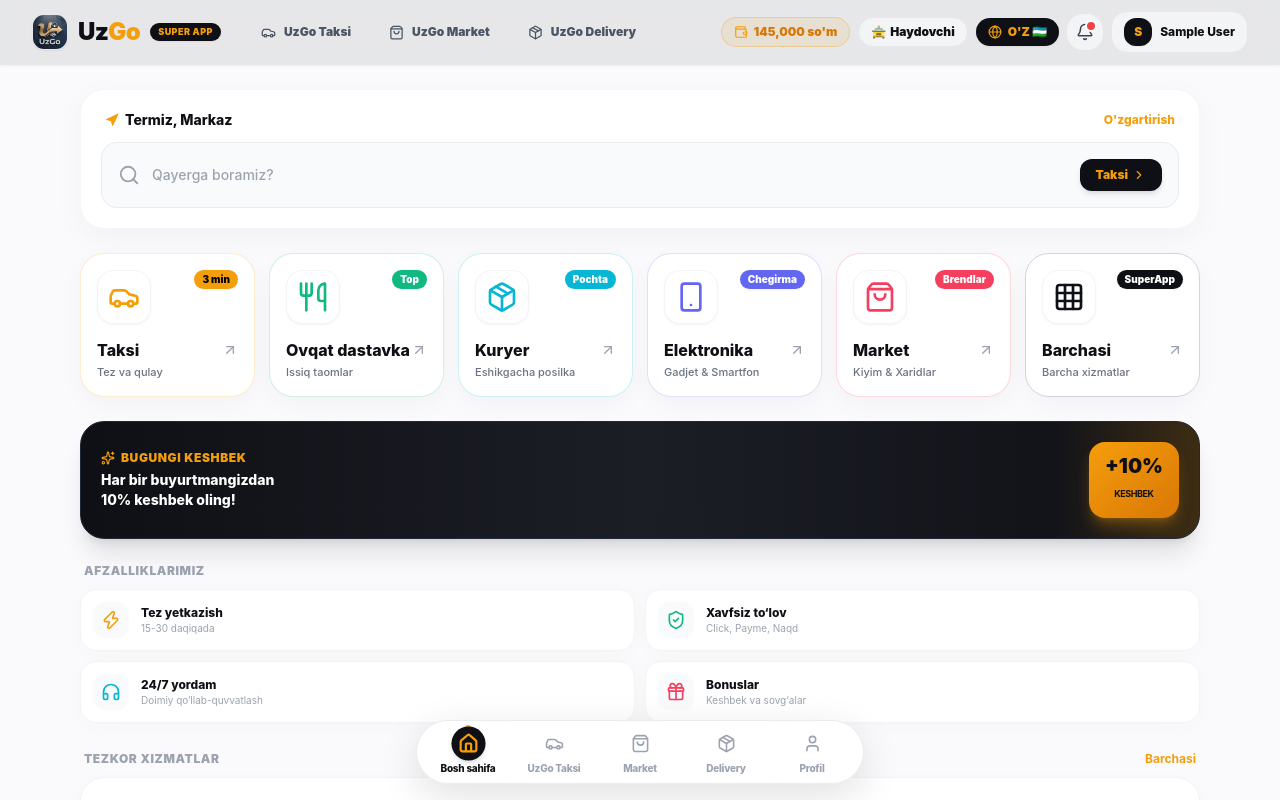
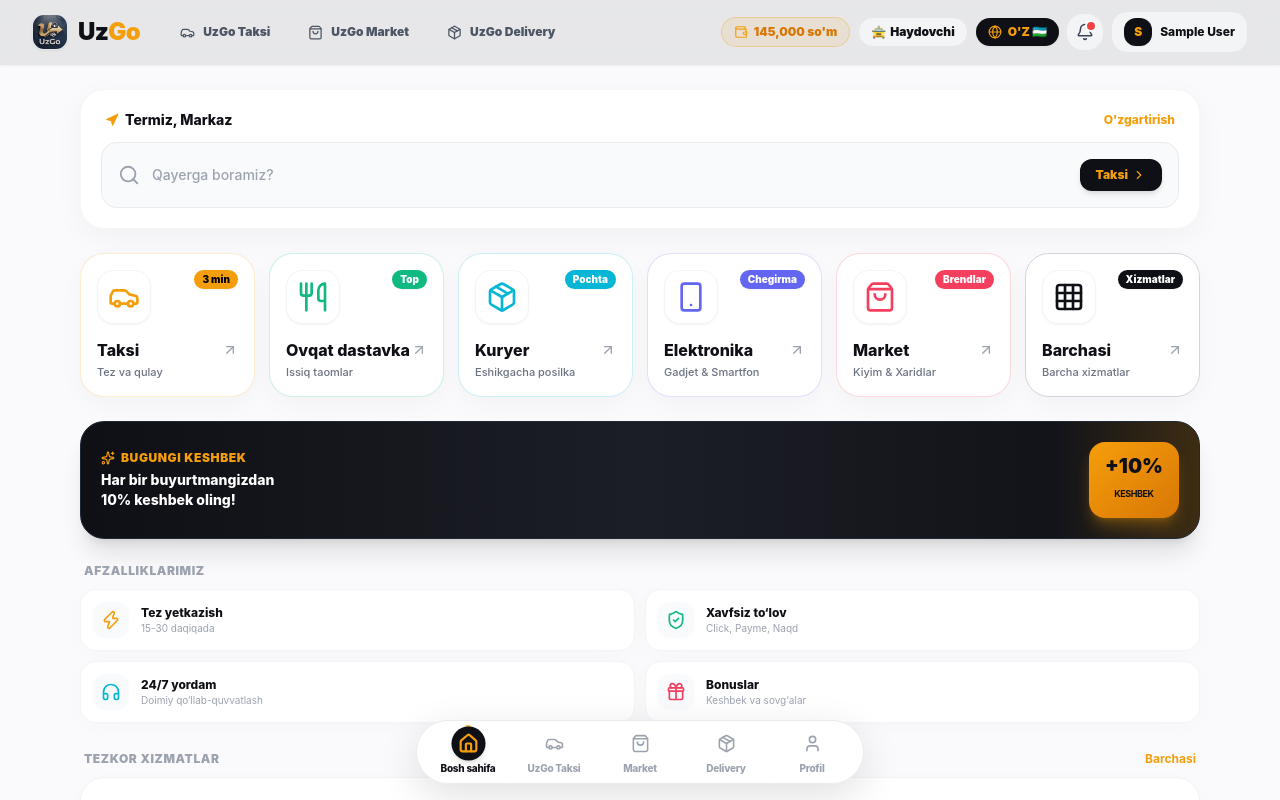
Before and after one commit to SarvarDevYT/UzGo, a Next.js app in the folder frontend/: page / in a window 1280 px wide. Shown: the top 800 px of the page. Built offline with nearby package versions, Linux system fonts and the light colour scheme; sample sign-in values are in the browser's storage.

Commit message:
fix: remove Super App badge from header and cards

```diff
--- a/frontend/src/app/page.jsx
+++ b/frontend/src/app/page.jsx
@@ -73,7 +73,7 @@ export default function HomePage() {
       id: 'all',
       title: 'Barchasi',
       subtitle: 'Barcha xizmatlar',
-      badge: 'SuperApp',
+      badge: 'Xizmatlar',
       icon: <Grid className="w-8 h-8 text-[#0F1015]" />,
       bg: 'bg-gray-500/10 border-gray-300 hover:border-[#0F1015]',
       badgeBg: 'bg-[#0F1015] text-white',
--- a/frontend/src/components/Navbar.jsx
+++ b/frontend/src/components/Navbar.jsx
@@ -32,10 +32,8 @@ const Navbar = () => {
               <span className="font-black text-2xl tracking-tight text-[#0F1015] group-hover:scale-105 transition-transform">
                 Uz<span className="text-[#F59E0B]">Go</span>
               </span>
-              <span className="bg-[#0F1015] text-[#F59E0B] text-[9px] font-black px-2 py-0.5 rounded-full uppercase tracking-wider shadow-sm">
-                Super App
-              </span>
             </Link>
+
 
 
             {/* Desktop Navigation Links */}
```
